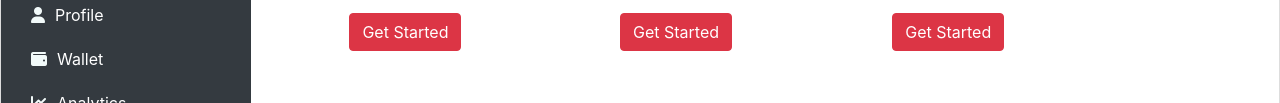
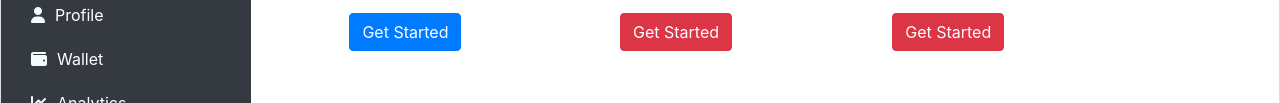
Before and after one commit to Panneer911/dashboard-application, a plain HTML site: page index.html in a window 1280 px wide. Shown: the part 214-317 px from the top of the page. Drawn offline with nearby package versions, Linux system fonts and the light colour scheme.

Commit message:
Update index.html

```diff
--- a/index.html
+++ b/index.html
@@ -36,7 +36,7 @@
                 <i class="fas fa-laptop-code fa-3x"></i>
                 <h3>FSD Course</h3>
                 <p>Join Over 1 Million Students</p>
-                <button class="btn btn-danger">Get Started</button>
+                <button class="btn btn-primary">Get Started</button>
             </div>
             <div class="course-card">
                 <i class="fa-brands fa-wordpress fa-3x"></i>
```
